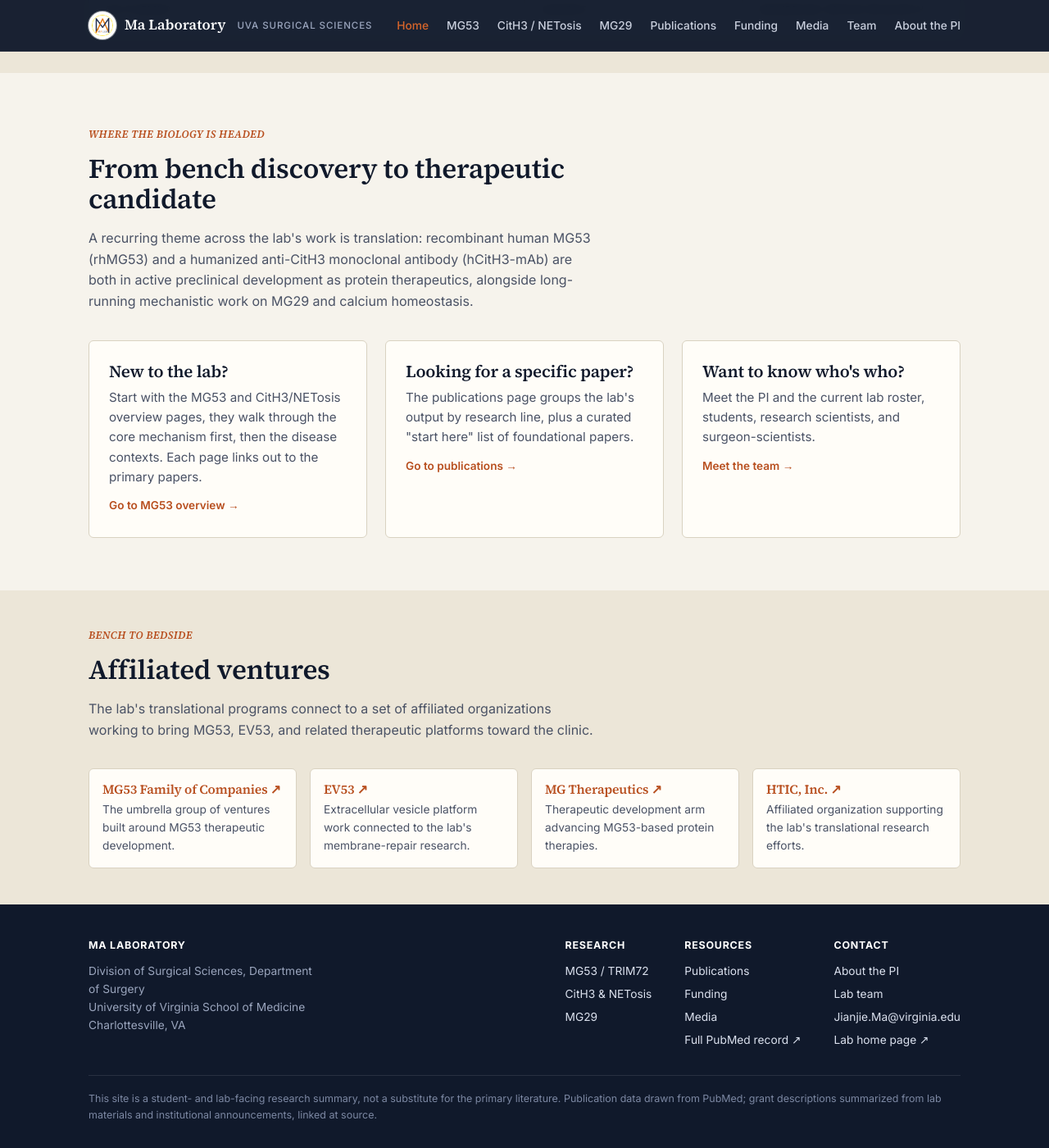
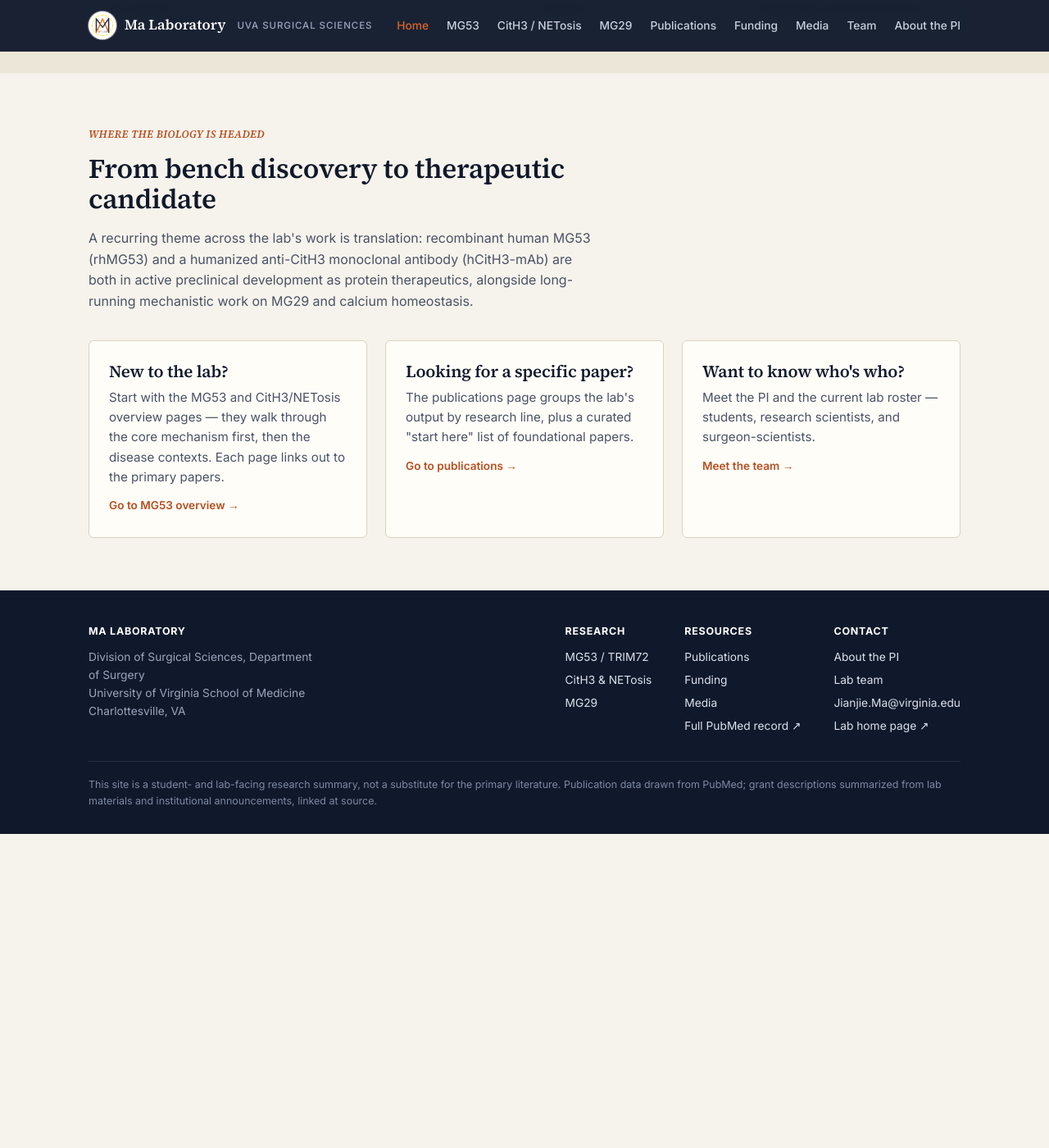
Before and after one commit to mjf6e/Ma-Lab-Research-Portfolio, a Jekyll site: the page built from index.html, in a window 1280 px wide and 1400 px high, scrolled down 1689 px. Shown: the whole window at 82% size. Built offline with Jekyll 4.4.1, drawn with Linux system fonts in a browser that asks for light colours; after the commit the page ends 2706 px from its top, so only the background shows below that.

Commit message:
Revert: remove affiliated ventures section from homepage

```diff
--- a/index.html
+++ b/index.html
@@ -68,7 +68,7 @@ description: Research resource site for the Ma Laboratory — MG53, MG29, and Ci
     <div class="grid3">
       <div class="card">
         <h3>New to the lab?</h3>
-        <p>Start with the MG53 and CitH3/NETosis overview pages, they walk through the core mechanism first, then the disease contexts. Each page links out to the primary papers.</p>
+        <p>Start with the MG53 and CitH3/NETosis overview pages — they walk through the core mechanism first, then the disease contexts. Each page links out to the primary papers.</p>
         <a class="more" href="{{ '/research/mg53.html' | relative_url }}">Go to MG53 overview →</a>
       </div>
       <div class="card">
@@ -78,37 +78,9 @@ description: Research resource site for the Ma Laboratory — MG53, MG29, and Ci
       </div>
       <div class="card">
         <h3>Want to know who's who?</h3>
-        <p>Meet the PI and the current lab roster, students, research scientists, and surgeon-scientists.</p>
+        <p>Meet the PI and the current lab roster — students, research scientists, and surgeon-scientists.</p>
         <a class="more" href="{{ '/team.html' | relative_url }}">Meet the team →</a>
       </div>
     </div>
   </div>
 </section>
-
-<section class="tight band-bone2">
-  <div class="wrap">
-    <div class="section-head">
-      <p class="mono">Bench to bedside</p>
-      <h2>Affiliated ventures</h2>
-      <p>The lab's translational programs connect to a set of affiliated organizations working to bring MG53, EV53, and related therapeutic platforms toward the clinic.</p>
-    </div>
-    <div class="disease-grid">
-      <div class="d">
-        <h4><a href="https://github.com/mjf6e/MG53-Family-of-Companies" target="_blank" rel="noopener">MG53 Family of Companies ↗</a></h4>
-        <p>The umbrella group of ventures built around MG53 therapeutic development.</p>
-      </div>
-      <div class="d">
-        <h4><a href="https://github.com/mjf6e/EV53" target="_blank" rel="noopener">EV53 ↗</a></h4>
-        <p>Extracellular vesicle platform work connected to the lab's membrane-repair research.</p>
-      </div>
-      <div class="d">
-        <h4><a href="https://github.com/mjf6e/MG-Therapeutics" target="_blank" rel="noopener">MG Therapeutics ↗</a></h4>
-        <p>Therapeutic development arm advancing MG53-based protein therapies.</p>
-      </div>
-      <div class="d">
-        <h4><a href="https://github.com/mjf6e/HTIC-Inc." target="_blank" rel="noopener">HTIC, Inc. ↗</a></h4>
-        <p>Affiliated organization supporting the lab's translational research efforts.</p>
-      </div>
-    </div>
-  </div>
-</section>
```
